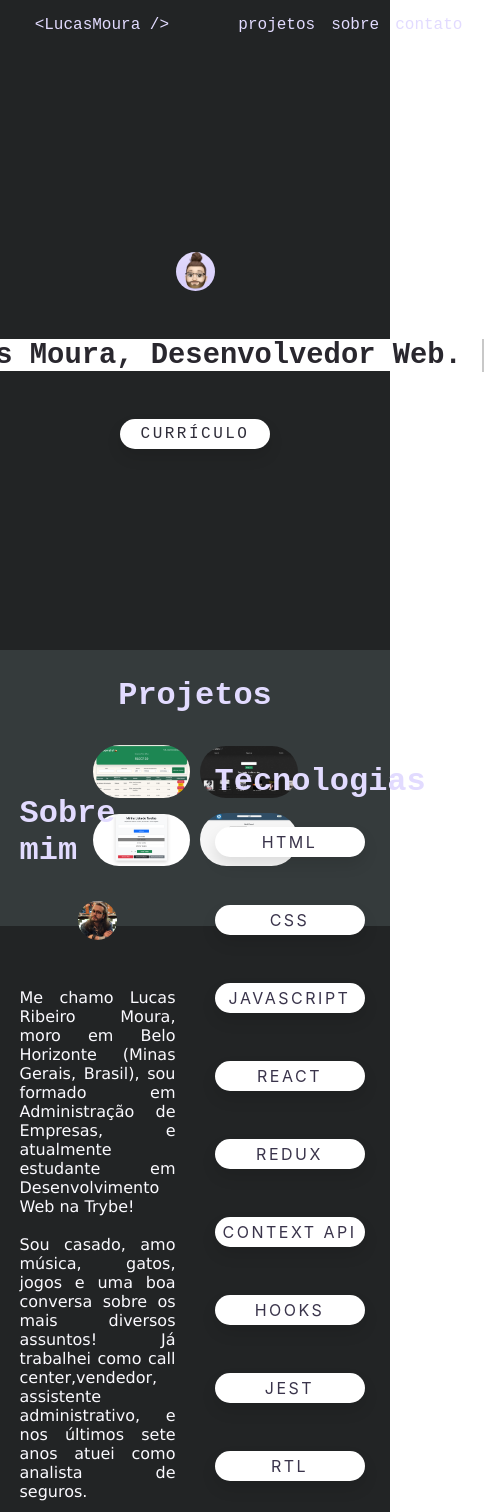
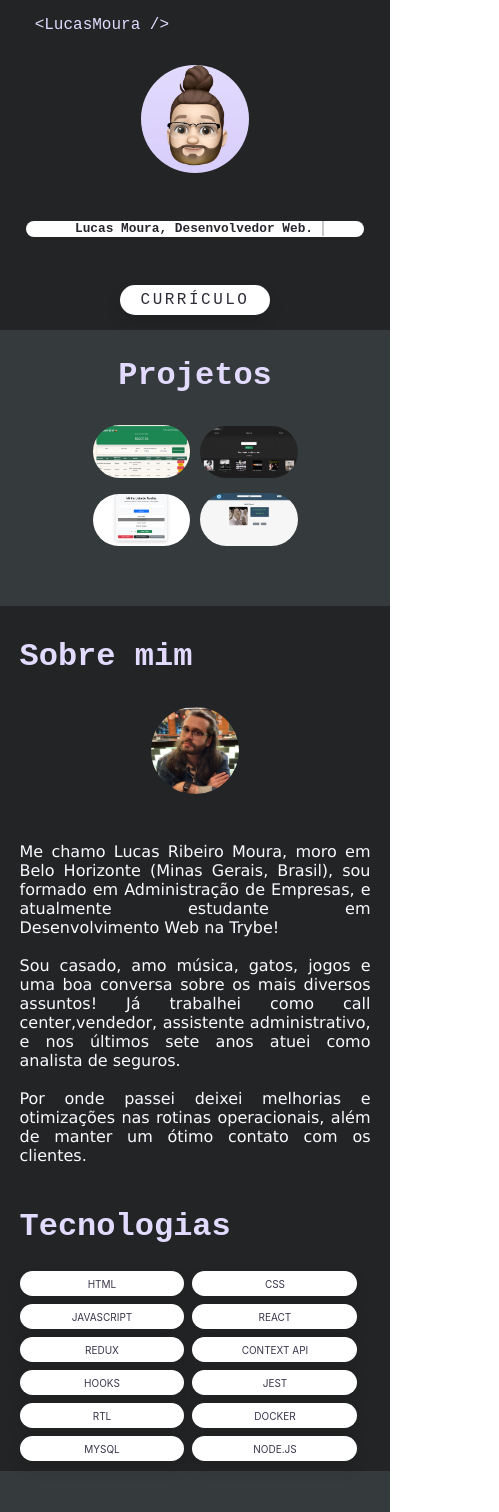
Before and after one commit to lcsrbr/Portfolio, a React (Create React App) app: page / in a window 390 px wide. Shown: the top 1512 px of the page, 499 px wide, since content can reach past the window. Built offline with nearby package versions, Linux system fonts and the light colour scheme.

Commit message:
responsivo 0.1

```diff
--- a/src/App.css
+++ b/src/App.css
@@ -396,3 +396,52 @@ footer {
 
 
 /* FOOTER */
+
+@media (min-width: 200px ) and (max-width: 1000px) {
+  .headerNav {
+    visibility: hidden;
+  }
+  .input {
+    width: 40vh;
+    height: 1em;
+    border-radius: 45px;
+  }
+  .personal img {
+    width: 30%;
+  }
+  .line-1 {
+    font-size: 80%;
+  }
+  #sobreMim {
+    flex-direction: column;
+    height: 100%;
+  }
+
+  .spans {
+    gap: 0.5rem;
+    flex-wrap: wrap;
+    flex-direction: row;
+    margin-bottom: 10px;
+  }
+  .spans span {
+    height: 25px;
+    width: 47%;
+    font-size: 10px;
+    letter-spacing: normal;
+  }
+  #sobreMim article {
+    width: 90%;
+  }
+  .tecnologias {
+    width: 90%;
+  }
+  .personal {
+  height: auto;
+  padding: 15px;
+  }
+  .contact{
+    height: auto;
+    width: auto;
+    padding: 15px;
+    }
+}
--- a/src/component/Header.js
+++ b/src/component/Header.js
@@ -6,7 +6,7 @@ class Header extends Component {
       <header id="inicio">
       <nav>
         <a href="#personal">{'<LucasMoura />'}</a>
-        <div>
+        <div className='headerNav'>
         <a href="#projetos">projetos</a>
         <a href="#sobreMim">sobre</a>
         <a href="#contact">contato</a>
```
